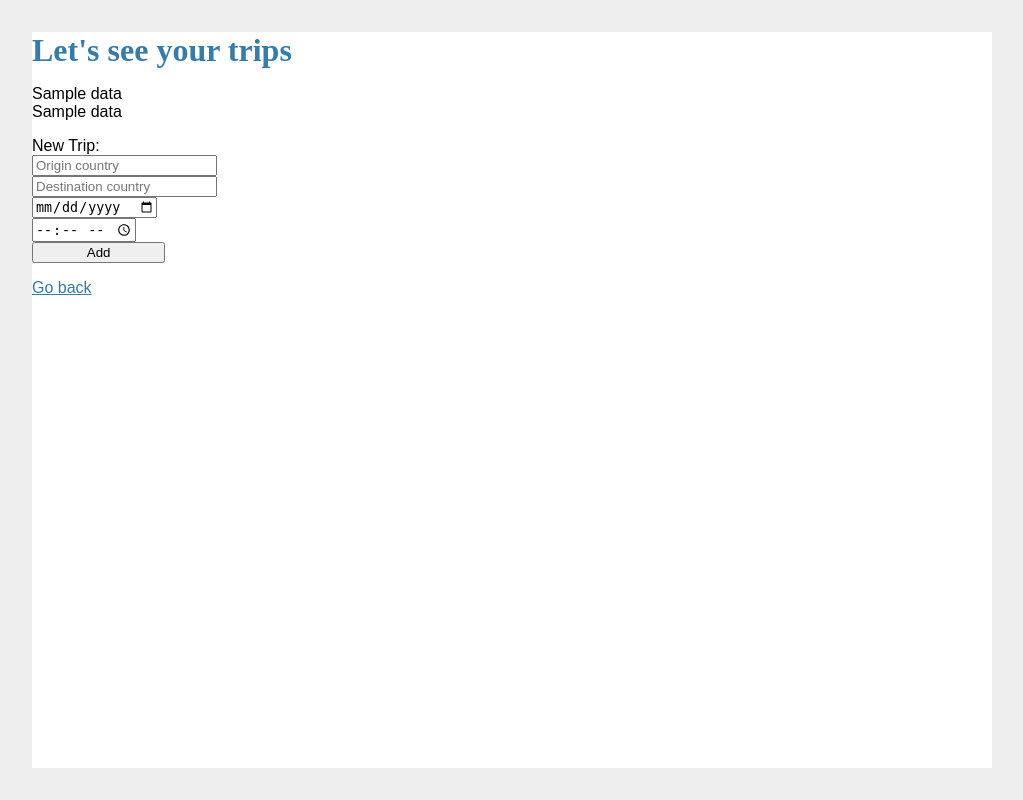
After one commit to afreund415/cs4111-project-one, a Flask app: template templates/itineraries.html in a window 1280 px wide. The commit adds this page. Shown: the whole page, without its empty margins (128-1151 px from the left). Run offline with Flask 2, Linux system fonts and the light colour scheme; the template is opened without the code that fills it: most values are stand-ins (such as "Sample title", 1, 10 or a date in 2020); parts of the project's set-up code (start-up, migrations or seed data) failed here and were passed over; some libraries are stand-ins or nearby versions.

Commit message:
local changes/experiments, mostly not ready for prod

```diff
--- a/server.py
+++ b/server.py
@@ -53,7 +53,7 @@ def index():
 
     for r in cur:
         travelers.append(r)
-        # print(r)
+
     cur.close()
 
     context = dict(data = travelers)
@@ -79,6 +79,7 @@ def add():
     vax_status = request.form['vax_status']
     citizenship = request.form['citizenship']
     dob = request.form['dob']
+    # email = request.form['email']
 
     # add error handling
 
@@ -86,12 +87,20 @@ def add():
         "INSERT INTO travelers(fname, lname, vax_status, citizenship, dob) VALUES (%s,%s,%s,%s,%s)", (fname, lname, vax_status, citizenship, dob)
     )
 
-    # eventually redirect to add new trip
+    cur = g.conn.execute(
+        "SELECT traveler_id FROM travelers WHERE fname = '{}' AND lname = '{}' AND vax_status = '{}' AND citizenship = '{}' AND dob = '{}' ".format(fname, lname, vax_status, citizenship, dob)
+    )
+
+    for r in cur:
+        tid = r[0]
+
+    # eventually redirect to add new trip with recently added traveler_id as url parameter...eventually we should use something unique like an email for this
+    # return redirect('/addtrip/tid')
     return redirect('/')
 
 # add new itinerary
-@app.route('/addtrip', methods=['POST'])
-def addtrip():
+@app.route('/addtrip/<tid>', methods=['POST'])
+def addtrip(tid):
     country_id_origin = request.form['country_id_origin']
     country_id_destination = request.form['country_id_destination']
     travel_date = request.form['travel_date']
@@ -99,7 +108,8 @@ def addtrip():
     # calls helper function to find correct policy for origin-destination pair
     policy_id = findPolicy(country_id_origin, country_id_destination)
     # !hardcoded! should be changed to a parameter passed in via the url
-    traveler_id = 10
+    # traveler_id = 10
+    traveler_id = tid
 
     # SQL for inserting the intinerary
     g.conn.execute(
@@ -122,7 +132,6 @@ def findPolicy(origin, dest):
     cur.close
     # uses a helper method to find out which riskgroup the origin falls into
     group_id = getGroup(destRiskGroups, origin)
-    print(group_id)
 
     # if it gets a riskgroup id, we can now select the correct policy and return the policy id
     if group_id != null:
@@ -162,6 +171,7 @@ def getGroup(destRiskGroups, origin):
 #     return names
 
 # adds variable to url which is the travelerID...we can use this for seeing a traveler's itineraries for instance
+
 @app.route('/traveler/<tid>', methods=['GET', 'POST'])
 def showTraveler(tid):
     cur = g.conn.execute("SELECT * FROM Travelers WHERE traveler_id='{}'".format(tid))
@@ -171,12 +181,9 @@ def showTraveler(tid):
     for r in cur:
         fname.append(r["fname"])
 
-    # if len(fname) == 0:
-
     cur.close()
     context = dict(data = fname)
     return render_template("itineraries.html", **context)
-
 
 
 
--- a/templates/index.html
+++ b/templates/index.html
@@ -8,6 +8,7 @@
 <link rel="stylesheet" href="{{ url_for('static', filename='style.css') }}">
 
 <body>
+  <h1>Welcome to the international covid travel tool</h1>
   <h1>Let's see some travelers</h1>
   <div>{{data}}</div>
 
@@ -23,7 +24,7 @@
 <p>New traveler:<br>
   <input type="text" name="fname" placeholder="First name"><br>
   <input type="text" name="lname" placeholder="Last name"><br>
-  <input type="boolean" name="vax_status" placeholder="Are you vaccinated?Enter True or False"><br>
+  <input type="boolean" name="vax_status" placeholder="Are you vaccinated? Enter True or False"><br>
   <input type="text" name="citizenship" placeholder="Citizenship"><br>
   <input type="date" name="dob" placeholder="Date of birth"><br><br>
   <input type="submit" value="Add">
--- /dev/null
+++ b/templates/itineraries.html
@@ -0,0 +1,25 @@
+<html>
+<link rel="stylesheet" href="{{ url_for('static', filename='style.css') }}">
+
+<body>
+  <h1>Let's see your trips</h1>
+  <div>{{data}}</div>
+
+  <div>
+    {% for n in data %}
+    <div>{{n}}</div>
+    {% endfor %}
+  </div>
+
+  <form method="POST" action="/addtrip">
+    <p>New Trip:<br>
+      <input type="text" name="country_id_origin" placeholder="Origin country"><br>
+      <input type="text" name="country_id_destination" placeholder="Destination country"><br>
+      <input type="date" name="travel_date" placeholder="Travel date"><br>
+      <input type="time" name="departure_time" placeholder="Optional: departure time"><br>
+      <input type="submit" value="Add">
+    </p>
+    </form>
+    </body>
+    <p><a href="index">Go back</a></p>
+</html>
```
